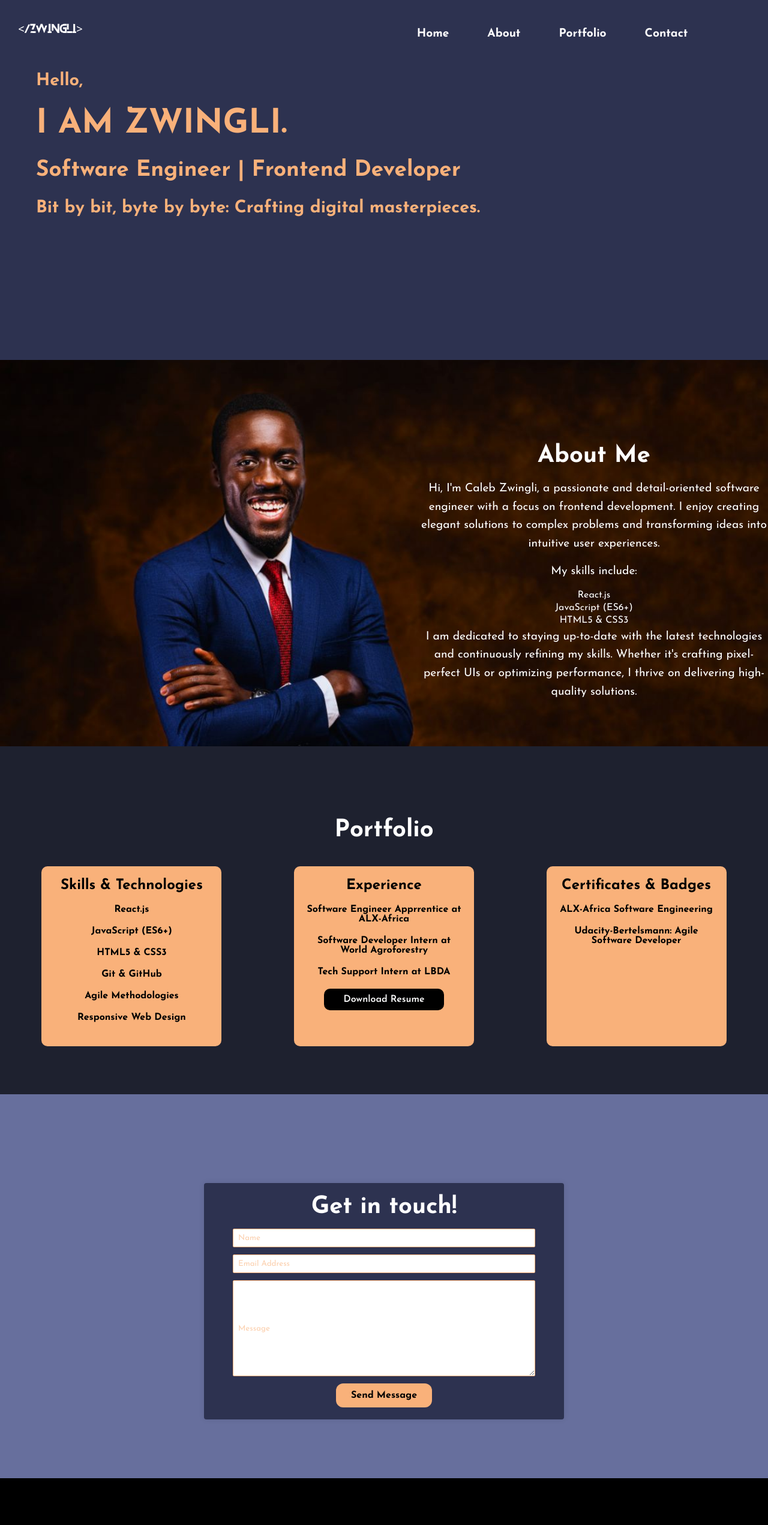
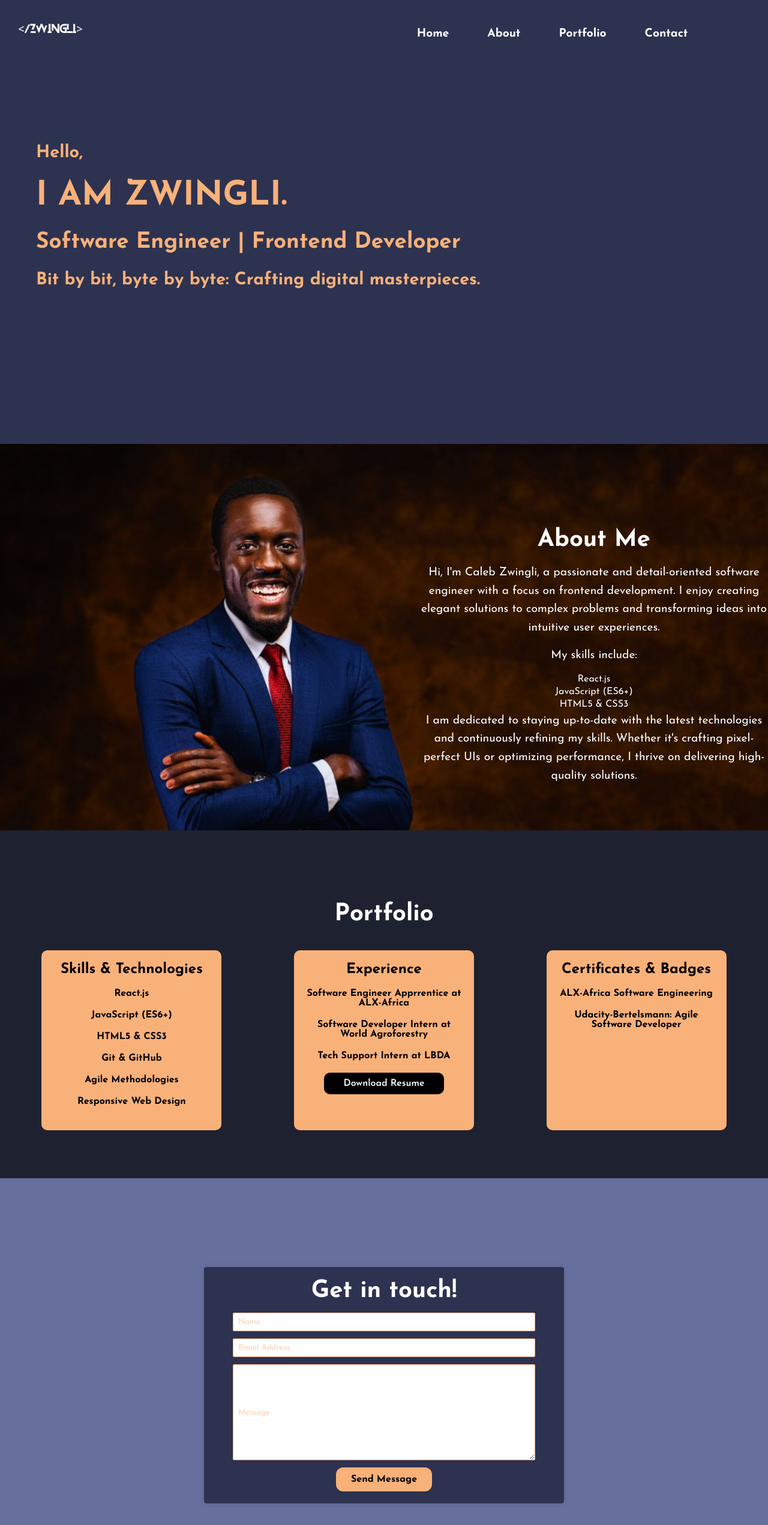
Before and after one commit to ZwingliCaleb/portfolio, a React (Create React App) app: page / in a window 1280 px wide. Shown: the top 2542 px of the page at 60% size. Built offline with nearby package versions, Linux system fonts and the light colour scheme.

Commit message:
make changes to contact section to allow to allow for good responsivenss in landscape mode

```diff
--- a/src/components/Contact/Contact.scss
+++ b/src/components/Contact/Contact.scss
@@ -4,14 +4,14 @@
   display: flex;
   justify-content: center;
   align-items: center;
-  height: 80vh;
+  min-height: 80vh;
   background-color: #676f9D;
   color: white;
   width: 100vw;
   padding-top: 50px;
 
   @media only screen and (max-width: 768px) {
-    height: 70vh;
+    min-height: 70vh;
   }
 }
 
--- a/src/components/HeroSection/HeroSection.scss
+++ b/src/components/HeroSection/HeroSection.scss
@@ -6,12 +6,13 @@
   color: #f9b17a;
   padding: 120px 40px; /* Adjust padding as needed */
   text-align: left;
-  height: 600px;
+  height: 740px;
 
   .hero-box {
     max-width: 800px;
     margin: 0 auto;
     margin-left: 20px; /* Adjust margin-left as needed */
+    padding-top: 120px;
 
     h1 {
       font-size: 3.5rem;
```
